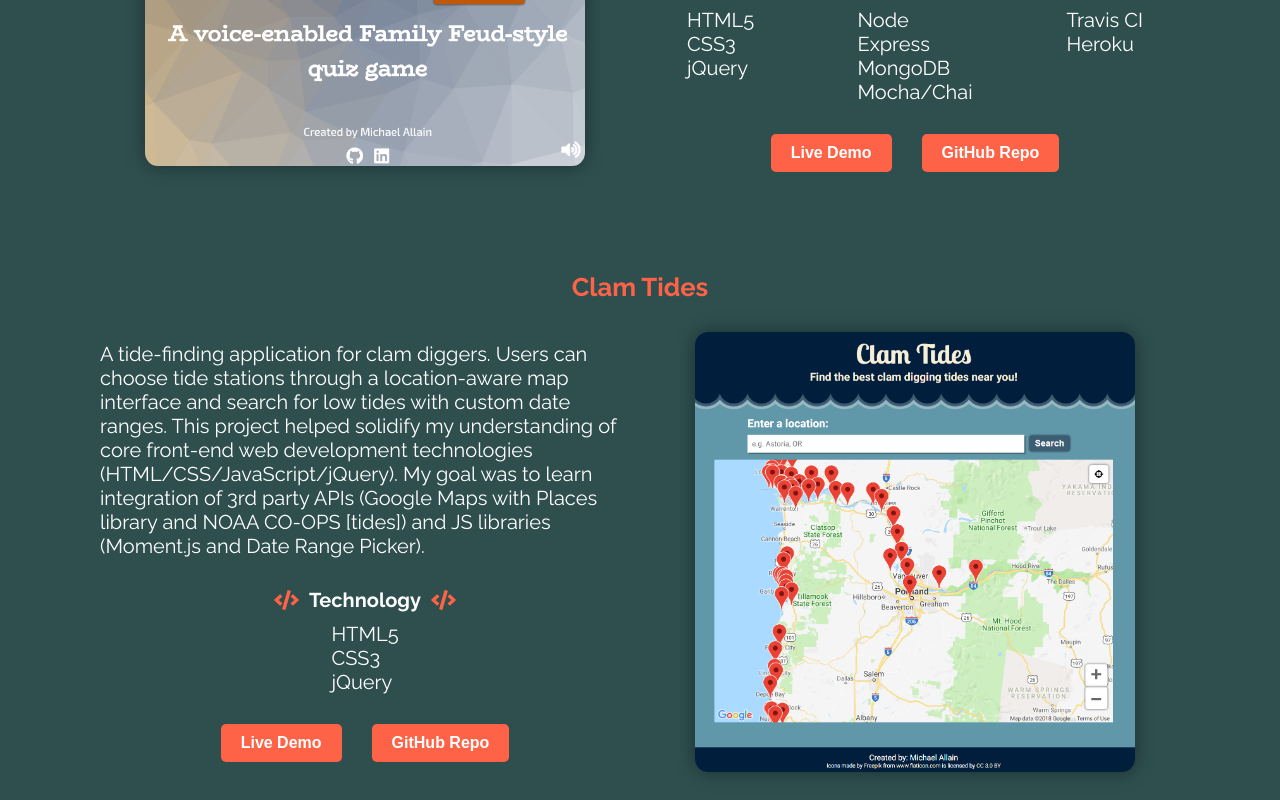
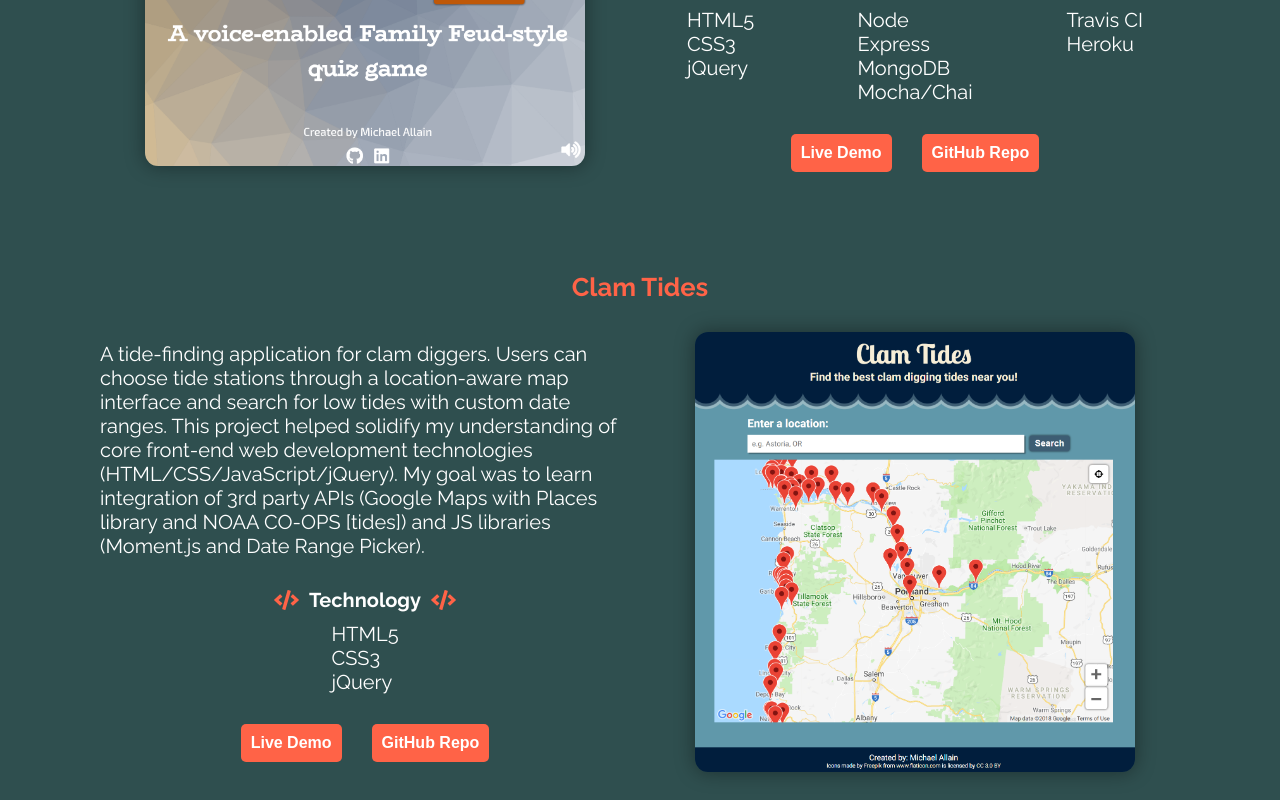
Before and after one commit to fastlain/portfolio, a React (Create React App) app: page / in a window 1280 px wide. Shown: the part 1820-2620 px from the top of the page. Built offline with nearby package versions, Linux system fonts and the light colour scheme.

Commit message:
Adjust button width for small screens

```diff
--- a/src/Project.module.css
+++ b/src/Project.module.css
@@ -95,5 +95,6 @@
 
     .btn {
         margin: 0 15px;
+        padding: 10px 10px;
     }
 }
```
